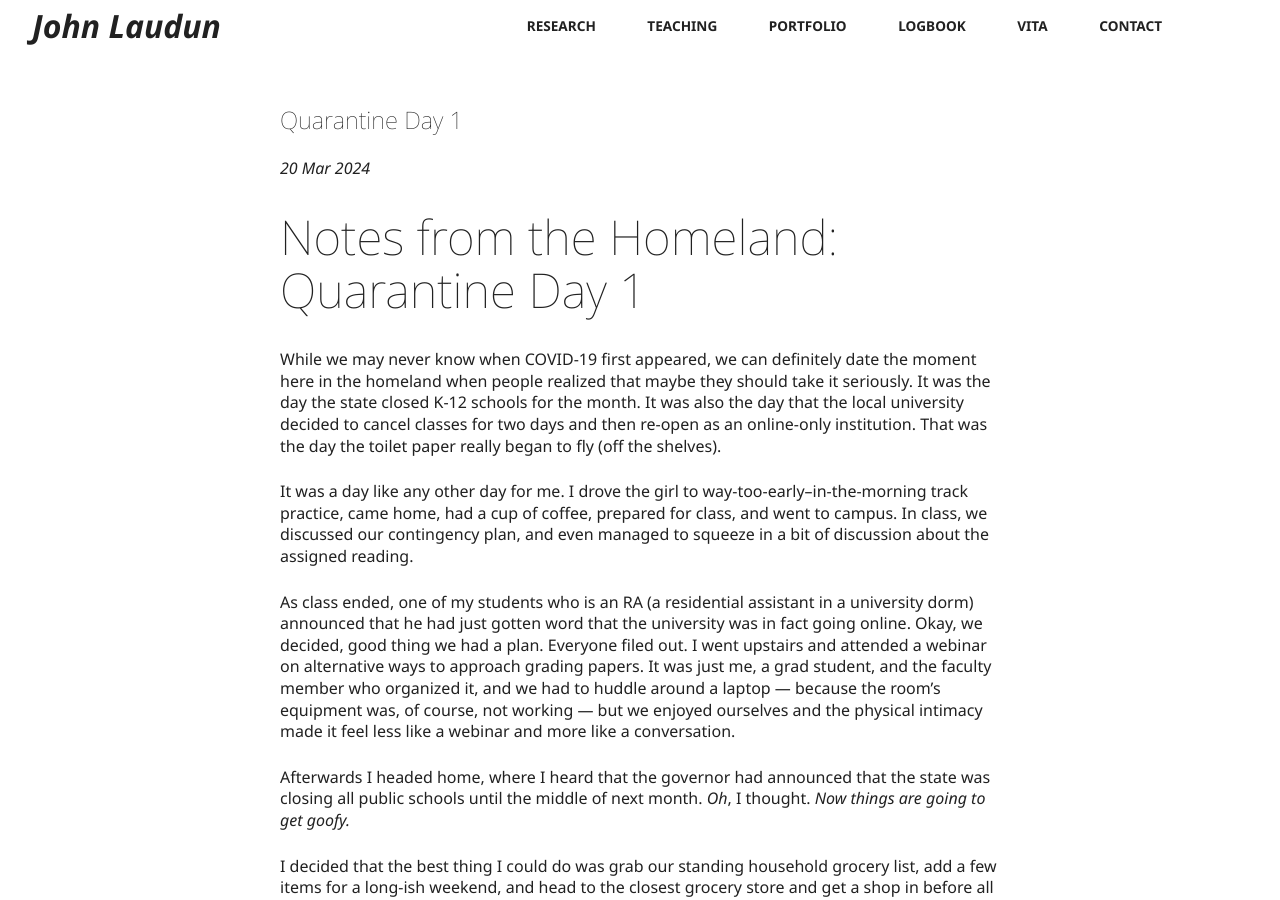
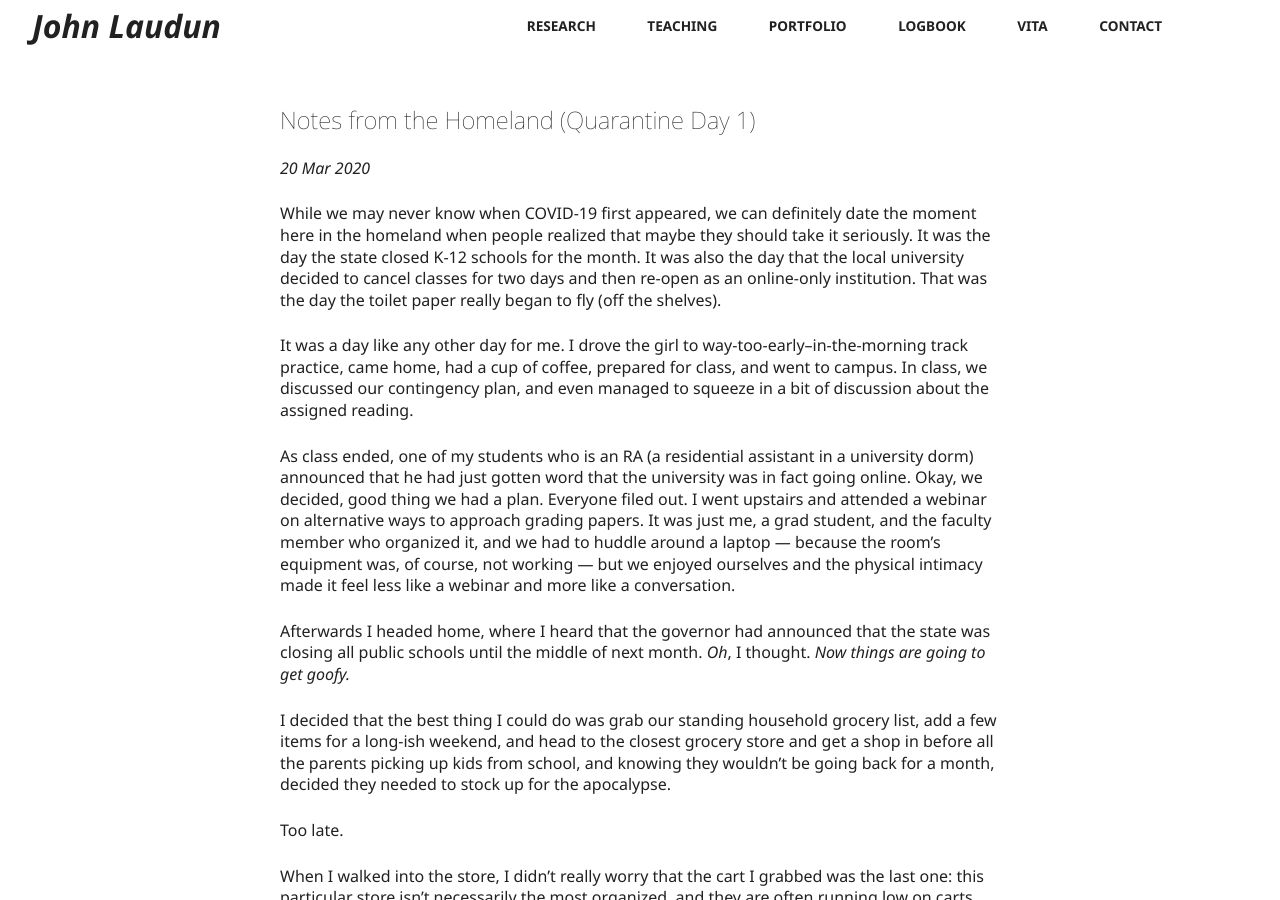
Before and after one commit to johnlaudun/jln, a Jekyll site: the page built from _posts/2020-03-20-Notes-from-Homeland.md, in a window 1280 px wide and 900 px high. Built offline with Jekyll 4.4.1, drawn with Linux system fonts in a browser that asks for light colours.

Commit message:
Caught the log notes up a bit.

```diff
--- a/_posts/2020-03-20-Notes-from-Homeland.md
+++ b/_posts/2020-03-20-Notes-from-Homeland.md
@@ -1,10 +1,9 @@
 ---
 layout: post
-title: Quarantine Day 1
-date: 2024-03-20
+title: Notes from the Homeland (Quarantine Day 1)
+date: 2020-03-20
 tags:
 ---
-# Notes from the Homeland: Quarantine Day 1
 
 While we may never know when COVID-19 first appeared, we can definitely date the moment here in the homeland when people realized that maybe they should take it seriously. It was the day the state closed K-12 schools for the month. It was also the day that the local university decided to cancel classes for two days and then re-open as an online-only institution. That was the day the toilet paper really began to fly (off the shelves).
 
```
Also changed, not shown: _posts/2022-03-07-portals-platforms.md (renamed from _posts/2024-03-07-portals-platforms.md, +1 -1 lines).
